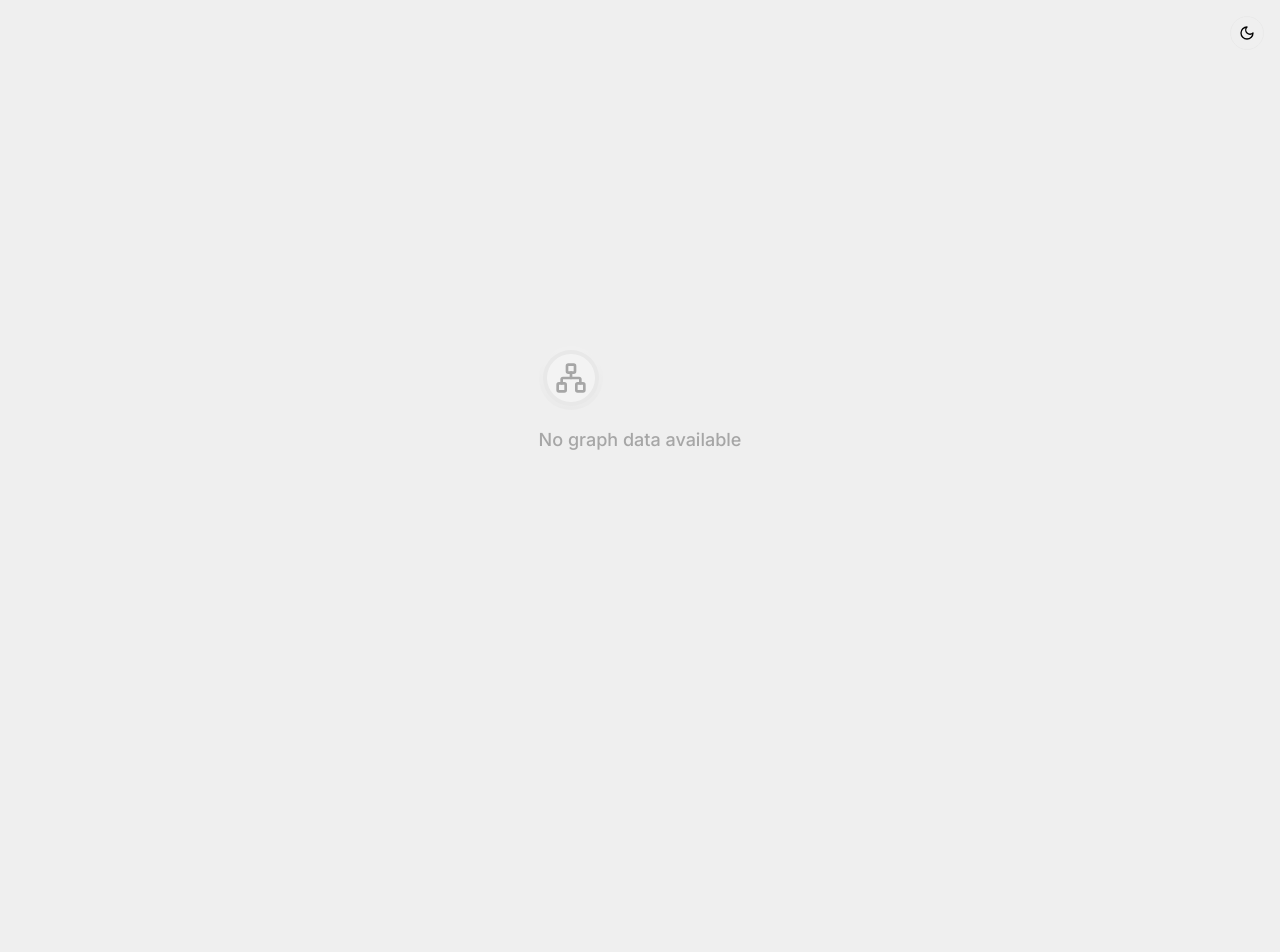
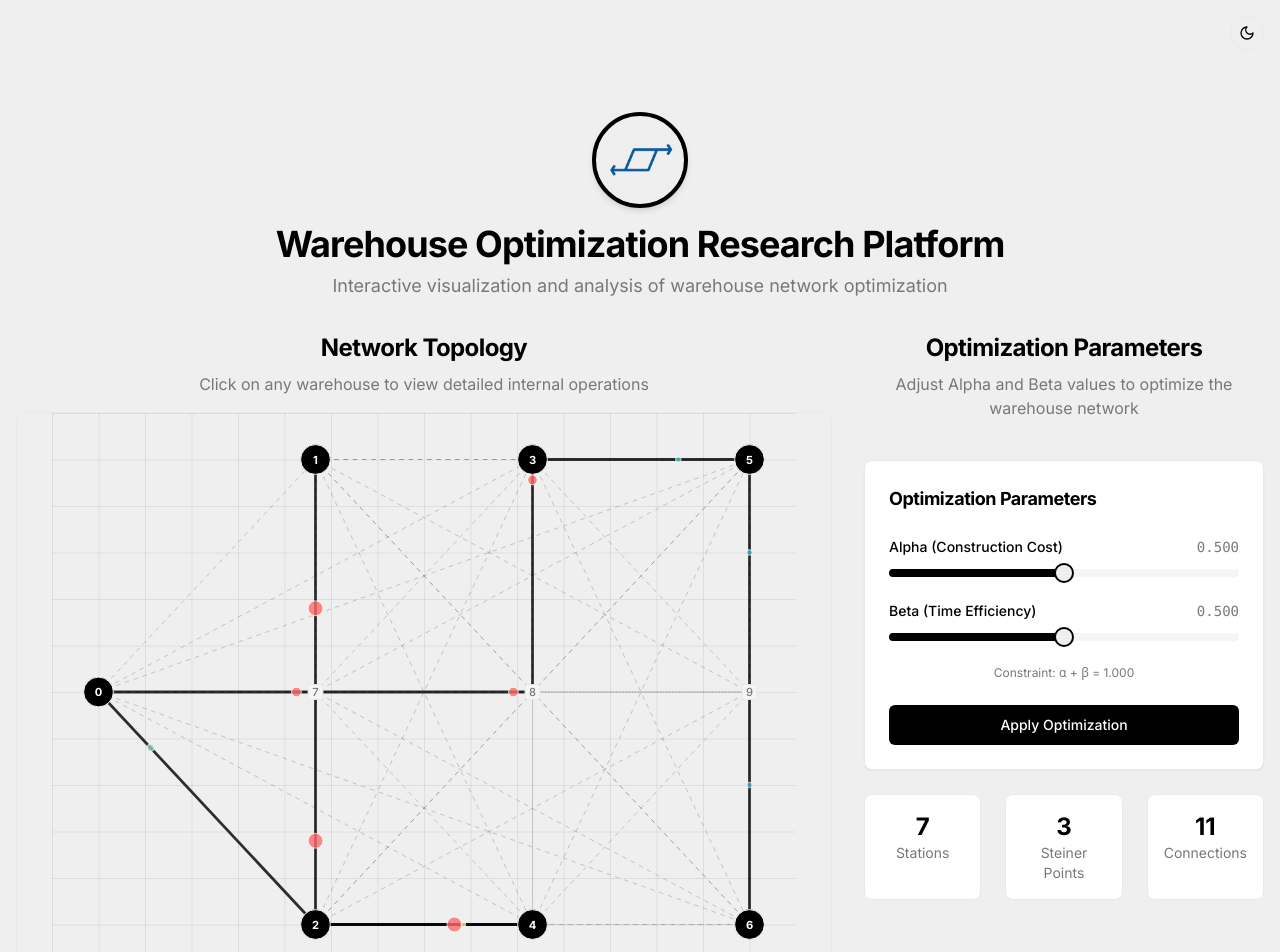
Before and after one commit to GridflowX/warehouse-optimization-frontend, a React (Vite) app: page / in a window 1280 px wide. Shown: the top 952 px of the page. Before the commit the page ends 800 px from the top, so only its background shows below. Built offline with nearby package versions, Linux system fonts and the light colour scheme.

Commit message:
Fix initial graph display
Center the "No graph data available" message and ensure the default animated graph loads on initial page load.

```diff
--- a/src/pages/GraphVisualization.tsx
+++ b/src/pages/GraphVisualization.tsx
@@ -64,7 +64,7 @@ const GraphVisualization: React.FC = () => {
     );
   }
 
-  if (!graphData) {
+  if (!optimizationData) {
     return (
       <div className="min-h-screen bg-background graph-grid-background flex items-center justify-center">
         <div className="text-center space-y-4">
@@ -109,8 +109,8 @@ const GraphVisualization: React.FC = () => {
                 </p>
               </div>
               <GraphCanvas
-                warehouses={graphData.coordinates}
-                edges={graphData.edges}
+                warehouses={optimizationData.nodes || []}
+                edges={optimizationData.edges || []}
                 onWarehouseClick={handleWarehouseClick}
                 selectedWarehouse={undefined}
                 optimizationData={optimizationData}
@@ -131,16 +131,16 @@ const GraphVisualization: React.FC = () => {
               {/* Statistics */}
               <div className="grid grid-cols-1 md:grid-cols-3 gap-6 max-w-2xl mx-auto w-full">
                 <div className="text-center p-4 rounded-lg border bg-card">
-                  <div className="text-2xl font-bold">{graphData.coordinates.length}</div>
-                  <div className="text-sm text-muted-foreground">Warehouses</div>
+                  <div className="text-2xl font-bold">{optimizationData.nodes?.filter(n => n.type === 'station').length || 0}</div>
+                  <div className="text-sm text-muted-foreground">Stations</div>
                 </div>
                 <div className="text-center p-4 rounded-lg border bg-card">
-                  <div className="text-2xl font-bold">{graphData.edges.length}</div>
-                  <div className="text-sm text-muted-foreground">Direct Routes</div>
+                  <div className="text-2xl font-bold">{optimizationData.nodes?.filter(n => n.type === 'steiner').length || 0}</div>
+                  <div className="text-sm text-muted-foreground">Steiner Points</div>
                 </div>
                 <div className="text-center p-4 rounded-lg border bg-card">
-                  <div className="text-2xl font-bold">{graphData.initialDistance.toFixed(1)}</div>
-                  <div className="text-sm text-muted-foreground">Initial Distance</div>
+                  <div className="text-2xl font-bold">{optimizationData.edges?.length || 0}</div>
+                  <div className="text-sm text-muted-foreground">Connections</div>
                 </div>
               </div>
             </div>
```
